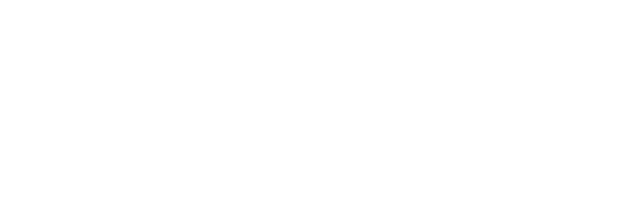
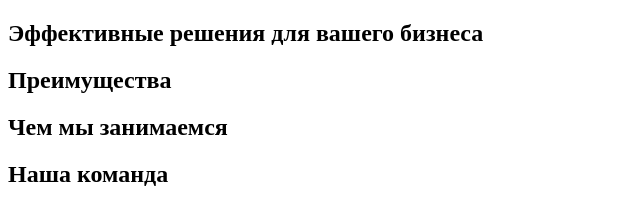
Before and after one commit to Tanya-Meleshko/goit-markup-hw-01, a plain HTML site: page index.html in a window 1280 px wide. Shown: the whole page, without its empty margins (0-640 px from the left). Drawn offline with Linux system fonts and the light colour scheme.

Commit message:
Создает секции в main

```diff
--- a/index.html
+++ b/index.html
@@ -9,7 +9,25 @@
 <body>
 
     <header></header>
-    <main></main>
+    <main>
+
+<section>
+    <h1>Эффективные решения для вашего бизнеса</h1>
+</section>
+
+<section>
+    <h2>Преимущества</h2>
+</section>
+
+<section>
+    <h2>Чем мы занимаемся</h2>
+</section>
+
+<section>
+    <h2>Наша команда</h2>
+</section>
+
+    </main>
     <footer></footer>
 
 </body>
```
